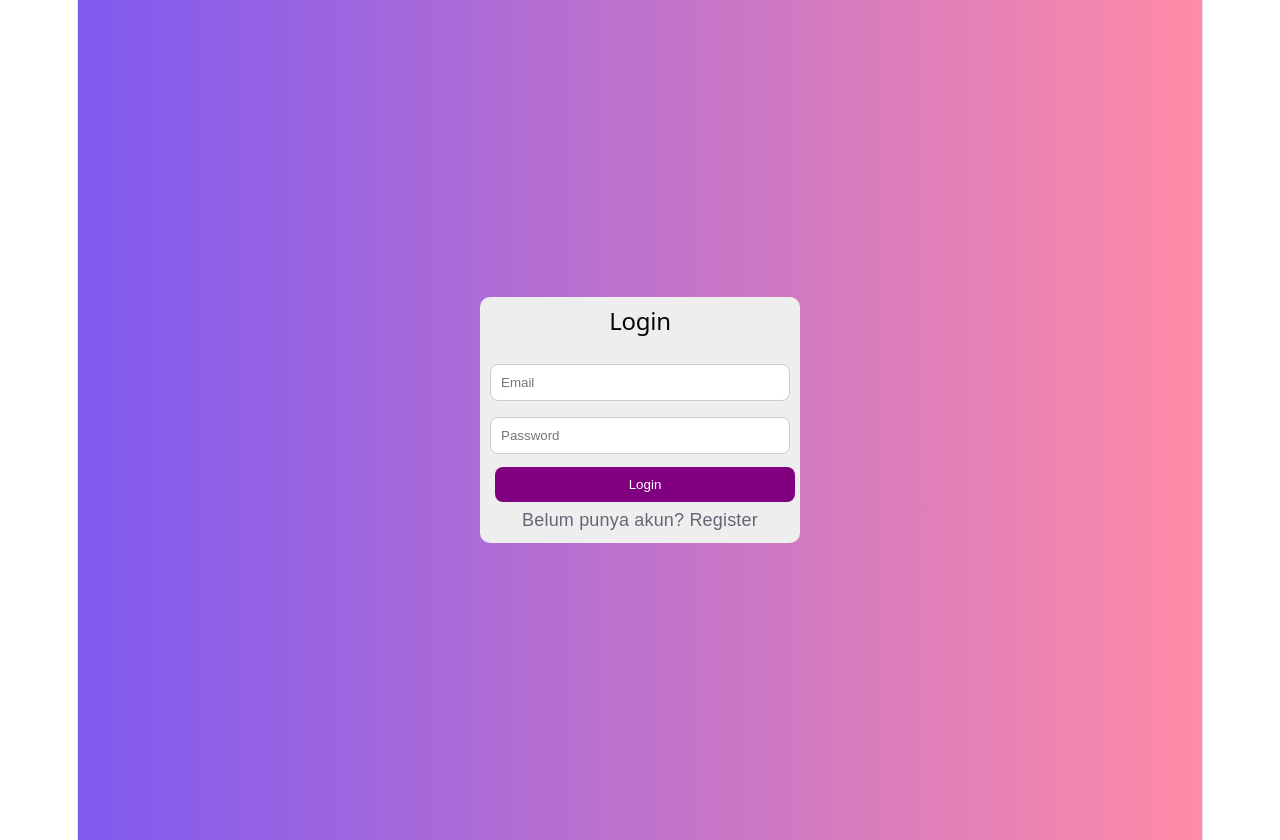
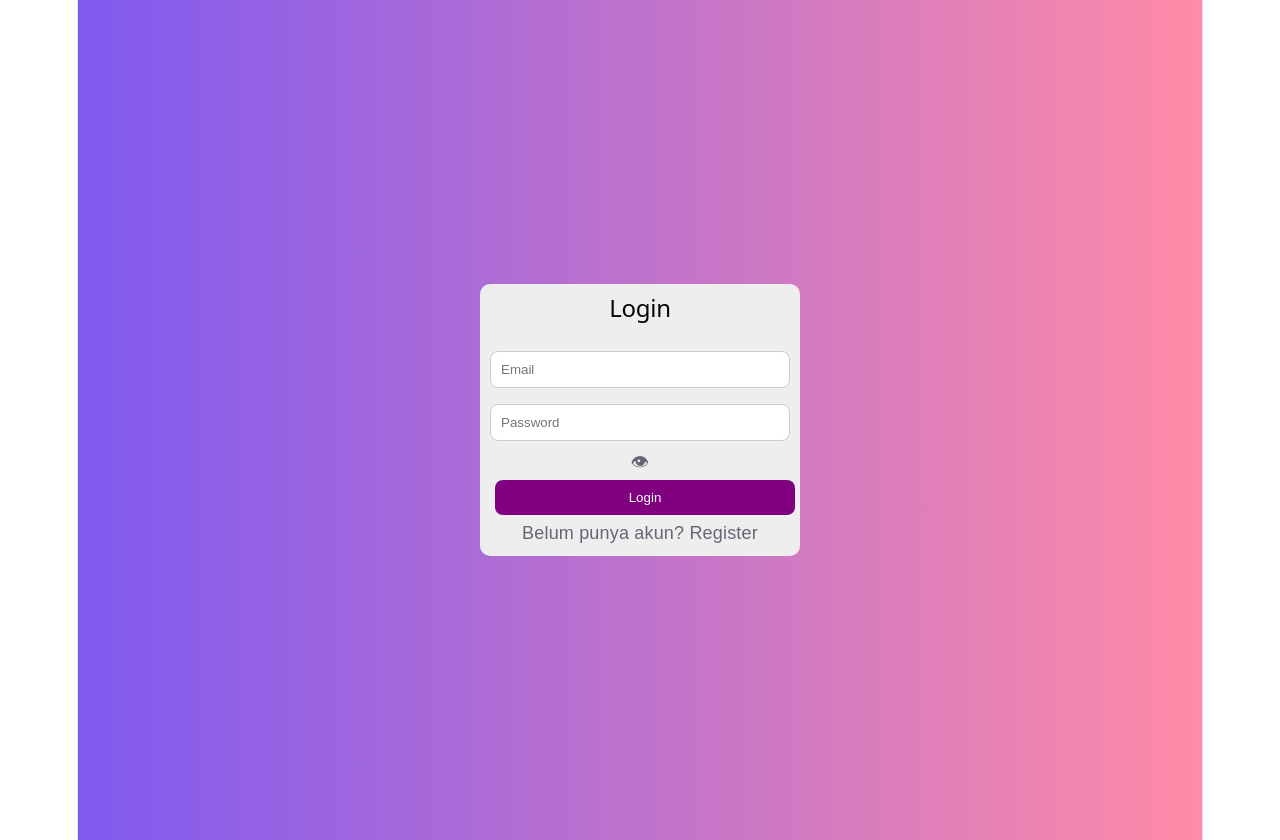
Before and after one commit to Jihan354/smart-budget-app, a React app in the folder frontend/: page / in a window 1280 px wide. Built offline with nearby package versions, Linux system fonts and the light colour scheme; the HTML template or start-up script is replaced by a standard one.

Commit message:
update lihat pasword dan tidak bisa

```diff
--- a/frontend/src/App.jsx
+++ b/frontend/src/App.jsx
@@ -8,6 +8,7 @@ function App() {
 
   const [email, setEmail] = useState("");
   const [password, setPassword] = useState("");
+  const [showPassword, setShowPassword] = useState(false);
   const [namaUser, setNamaUser] = useState("");
 
   // DATA
@@ -54,7 +55,7 @@ function App() {
     try {
       const res = await fetch("http://127.0.0.1:5000/login", {
         method: "POST",
-        headers: {"Content-Type":"application/json"},
+        headers: { "Content-Type": "application/json" },
         body: JSON.stringify({ email, password }),
       });
 
@@ -77,11 +78,11 @@ function App() {
     try {
       const res = await fetch("http://127.0.0.1:5000/register", {
         method: "POST",
-        headers: {"Content-Type":"application/json"},
+        headers: { "Content-Type": "application/json" },
         body: JSON.stringify({
           nama: namaUser,
           email,
-          password
+          password,
         }),
       });
 
@@ -128,13 +129,13 @@ function App() {
     if (editId) {
       await fetch(`http://127.0.0.1:5000/expenses/${editId}`, {
         method: "PUT",
-        headers: {"Content-Type":"application/json"},
+        headers: { "Content-Type": "application/json" },
         body: JSON.stringify(payload),
       });
     } else {
       await fetch("http://127.0.0.1:5000/expenses", {
         method: "POST",
-        headers: {"Content-Type":"application/json"},
+        headers: { "Content-Type": "application/json" },
         body: JSON.stringify(payload),
       });
     }
@@ -191,18 +192,33 @@ function App() {
             onChange={(e) => setEmail(e.target.value)}
           />
 
-          <input
-            type="password"
-            placeholder="Password"
-            onChange={(e) => setPassword(e.target.value)}
-          />
+          <div className="password-box">
+            <input
+              type={showPassword ? "text" : "password"}
+              placeholder="Password"
+              value={password}
+              onChange={(e) => setPassword(e.target.value)}
+              style={{
+                WebkitTextSecurity: showPassword ? "none" : "square",
+              }}
+            />
+
+            <span
+              className="eye"
+              onClick={() => setShowPassword(!showPassword)}
+            >
+              {showPassword ? "🙈" : "👁"}
+            </span>
+          </div>
 
           <button onClick={isRegister ? handleRegister : handleLogin}>
             {isRegister ? "Register" : "Login"}
           </button>
 
           <p onClick={() => setIsRegister(!isRegister)}>
-            {isRegister ? "Sudah punya akun? Login" : "Belum punya akun? Register"}
+            {isRegister
+              ? "Sudah punya akun? Login"
+              : "Belum punya akun? Register"}
           </p>
         </div>
       ) : (
@@ -210,14 +226,12 @@ function App() {
           <h1>Dashboard 💰</h1>
           <button onClick={handleLogout}>Logout</button>
 
-          {/* SUMMARY */}
           <div className="summary">
             <h3>Total Expense: Rp {summary.total_expense || 0}</h3>
             <h3>Total Income: Rp {summary.total_income || 0}</h3>
             <h3>Saldo: Rp {summary.saldo || 0}</h3>
           </div>
 
-          {/* FORM */}
           <div className="form">
             <input
               type="text"
@@ -251,7 +265,6 @@ function App() {
               onChange={(e) => setTanggal(e.target.value)}
             />
 
-            {/* 🔥 trip hanya untuk expense */}
             {type === "expense" && (
               <input
                 type="text"
@@ -266,7 +279,6 @@ function App() {
             </button>
           </div>
 
-          {/* LIST */}
           <div className="list">
             {data.map((item) => (
               <div key={item.id} className="card">
```
Also changed, not shown: 2 other files (tests, documents, lock files or other folders).
